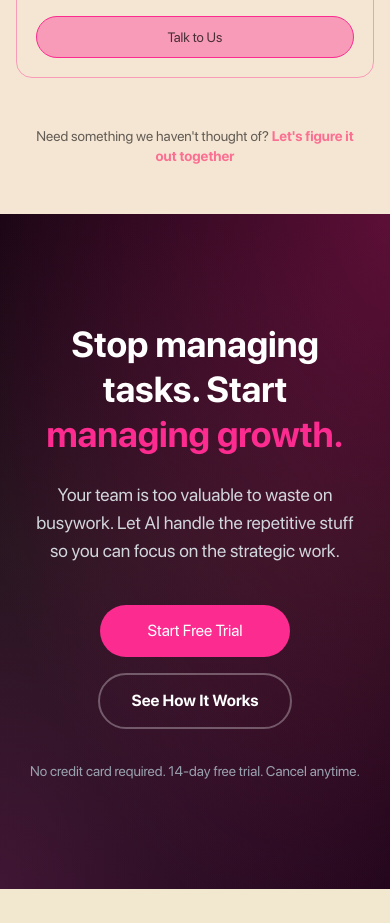
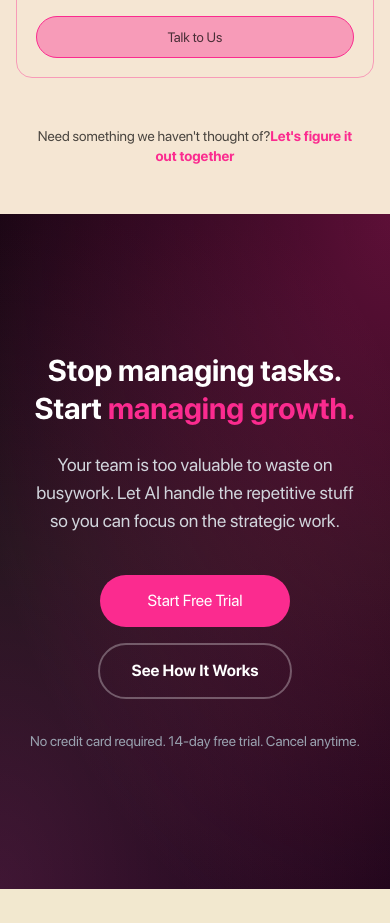
Before and after one commit to FahadBinQaiser/Parallax, a React (Vite) app: page / in a window 390 px wide. Shown: the part 9680-10603 px from the top of the page. Built offline with nearby package versions, Linux system fonts and the light colour scheme.

Commit message:
fixing stuff

```diff
--- a/src/components/CtaSection/CtaSection.jsx
+++ b/src/components/CtaSection/CtaSection.jsx
@@ -7,7 +7,7 @@ export default function CtaSection() {
     <section className="relative h-[80vh] flex flex-col md:flex-row items-center justify-center text-center py-20 bg-gradient-to-b from-[#080008] via-[#0a0a0a] to-[#100010]">
       <RadialGradient />
       <div className="relative z-10 px-6 space-y-6 sm:px-8 md:px-16 text-white max-w-5xl mx-auto">
-        <h2 className="text-4xl sm:text-5xl lg:text-6xl text-balance font-bold leading-tight">
+        <h2 className="text-3xl sm:text-5xl lg:text-6xl text-balance font-bold leading-tight">
           Stop managing tasks. Start{" "}
           <span className="text-[#fb2b8f]">managing growth.</span>
         </h2>
--- a/src/components/PricingSection/PricingSection.jsx
+++ b/src/components/PricingSection/PricingSection.jsx
@@ -65,9 +65,9 @@ export default function PricingSection() {
           />
         </div>
 
-        <p className="text-sm sm:text-base md:text-lg text-[#000000]/60 font-medium px-4">
-          Need something we haven't thought of?{" "}
-          <a href="#" className="text-[#FB6F92] font-semibold hover:underline">
+        <p className="text-sm sm:text-base md:text-lg text-[#000000]/70 font-medium px-4">
+          Need something we haven't thought of?
+          <a href="#" className="text-[#FB2B8F] font-semibold hover:underline">
             Let's figure it out together
           </a>
         </p>
```
